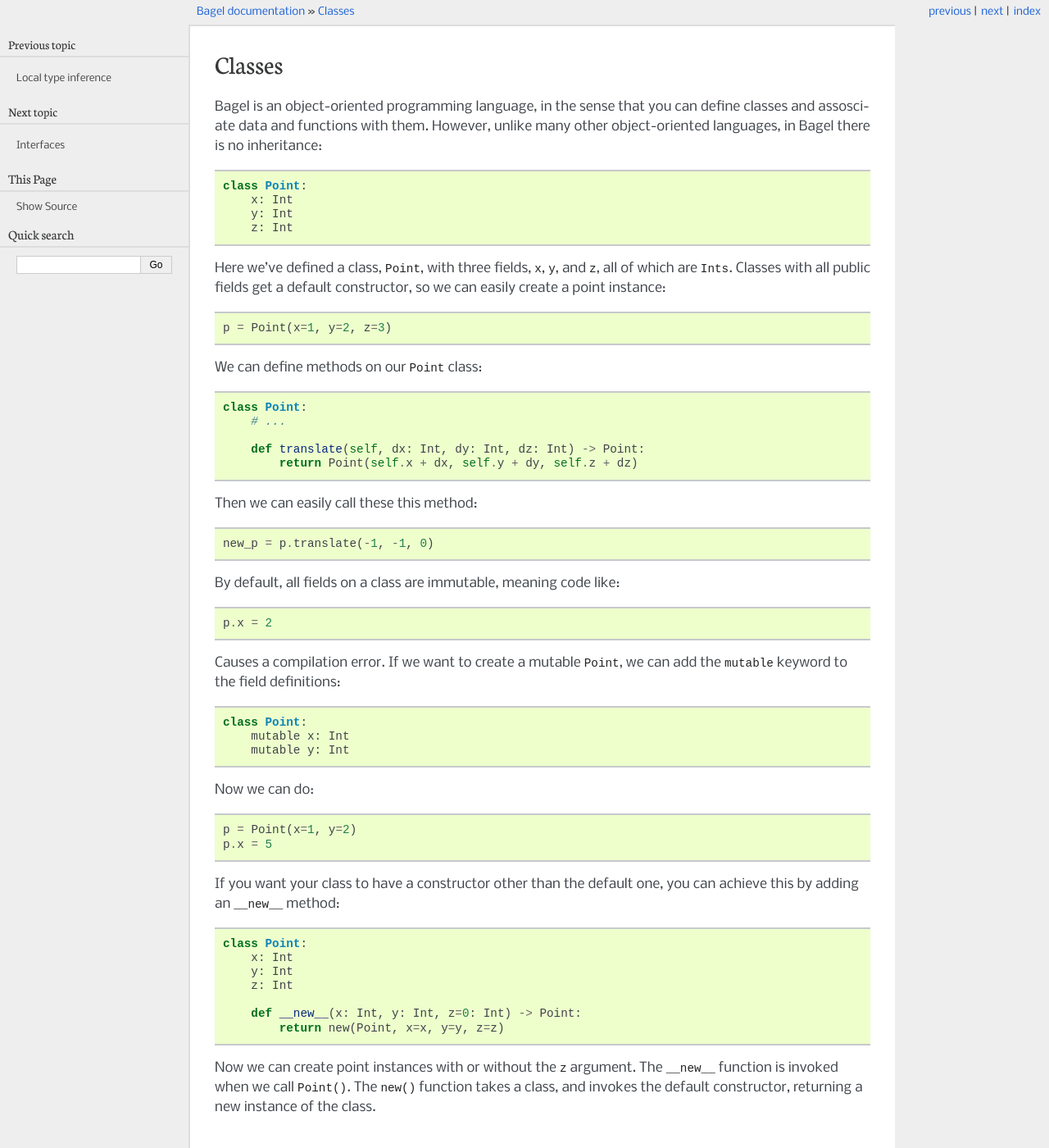
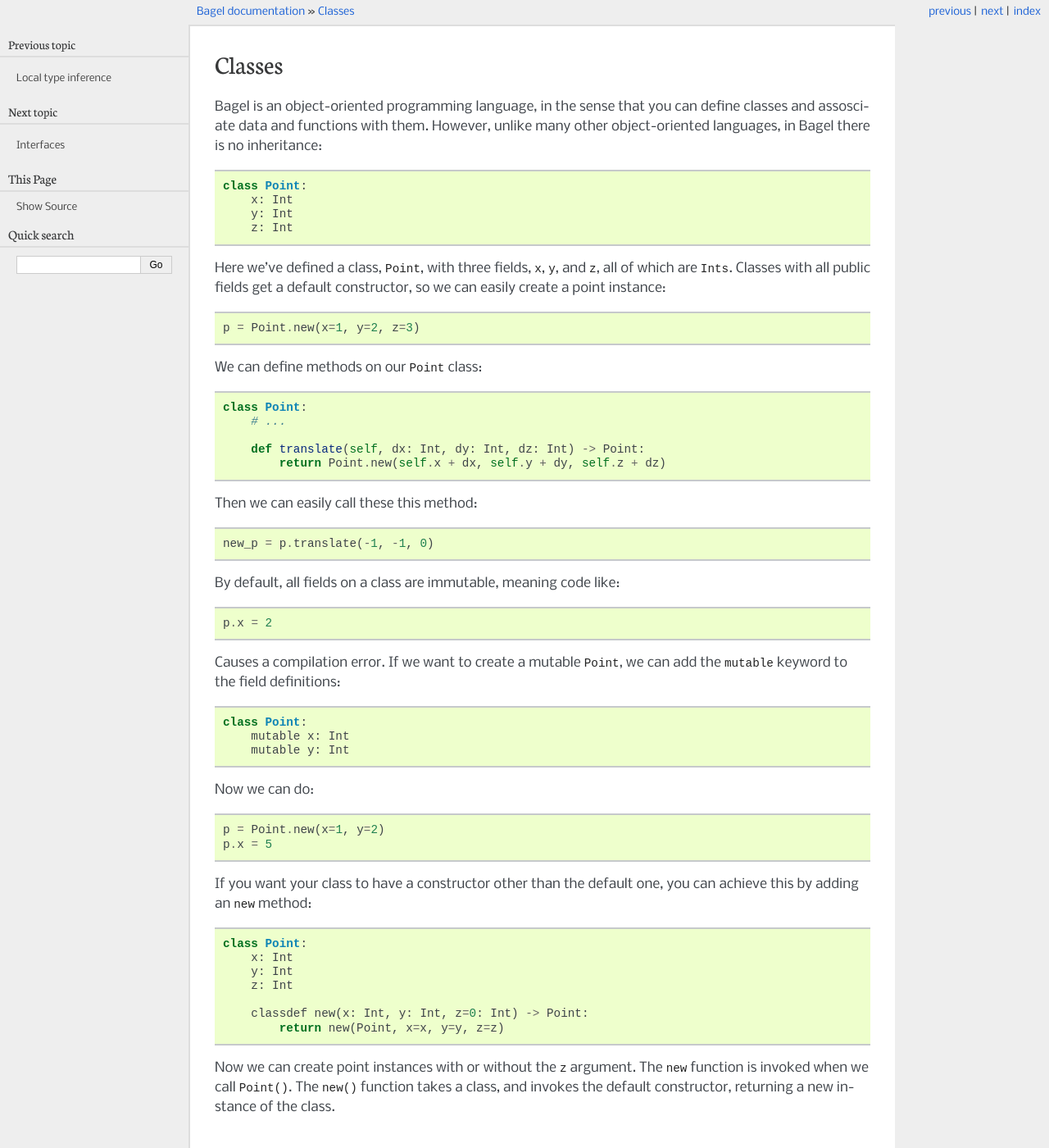
Before and after one commit to alex/bagel, a Sphinx documentation site: the page built from docs/features/classes.rst, in a window 1280 px wide and 1400 px high. Shown: the whole window at 82% size. Built offline with Sphinx 7.4.7, drawn with Linux system fonts in a browser that asks for light colours.

Commit message:
A pass at changing how constructors work.
This changes the instance construction syntax from ``cls()`` to ``cls.new()``.
The reason this change is made is that there are a lot of circumstances in
which you'll want your constructor to return something other than just ``cls``,
``Option<cls>`` for example is expected to be common. Therefore you don't to
force it to return only ``cls``, and ``cls()`` returning something else seems
weird.

Points for discussion:

* ``classdef`` syntax is kind of awful
* Does this distinction make sense?
* Is there some other way to accomplish it?

Rust uses something similar to this approach, Go's approach is that ``cls{}``
is a "data only" constructor, and types which wish to provide alternate
constructors can provide module nevel ``NewCls`` functions.

The idea of having ``cls(...)`` as a private constructor, and then encourage
people to expose other, public constructors as class methods is also a
possibility.

Feedback?

```diff
--- a/docs/features/classes.rst
+++ b/docs/features/classes.rst
@@ -14,7 +14,7 @@ Here we've defined a class, ``Point``, with three fields, ``x``, ``y``, and
 ``z``, all of which are ``Ints``. Classes with all :term:`public` fields get a
 default constructor, so we can easily create a point instance::
 
-    p = Point(x=1, y=2, z=3)
+    p = Point.new(x=1, y=2, z=3)
 
 We can define methods on our ``Point`` class::
 
@@ -22,7 +22,7 @@ We can define methods on our ``Point`` class::
         # ...
 
         def translate(self, dx: Int, dy: Int, dz: Int) -> Point:
-            return Point(self.x + dx, self.y + dy, self.z + dz)
+            return Point.new(self.x + dx, self.y + dy, self.z + dz)
 
 Then we can easily call these this method::
 
@@ -41,21 +41,21 @@ add the ``mutable`` keyword to the field definitions::
 
 Now we can do::
 
-    p = Point(x=1, y=2)
+    p = Point.new(x=1, y=2)
     p.x = 5
 
 If you want your class to have a constructor other than the default one, you
-can achieve this by adding an ``__new__`` method::
+can achieve this by adding an ``new`` method::
 
     class Point:
         x: Int
         y: Int
         z: Int
 
-        def __new__(x: Int, y: Int, z=0: Int) -> Point:
+        classdef new(x: Int, y: Int, z=0: Int) -> Point:
             return new(Point, x=x, y=y, z=z)
 
 Now we can create point instances with or without the ``z`` argument. The
-``__new__`` function is invoked when we call ``Point()``. The ``new()``
-function takes a class, and invokes the default constructor, returning a new
-instance of the class.
+``new`` function is invoked when we call ``Point()``. The ``new()`` function
+takes a class, and invokes the default constructor, returning a new instance of
+the class.
```
Also changed, not shown: 5 other files.
